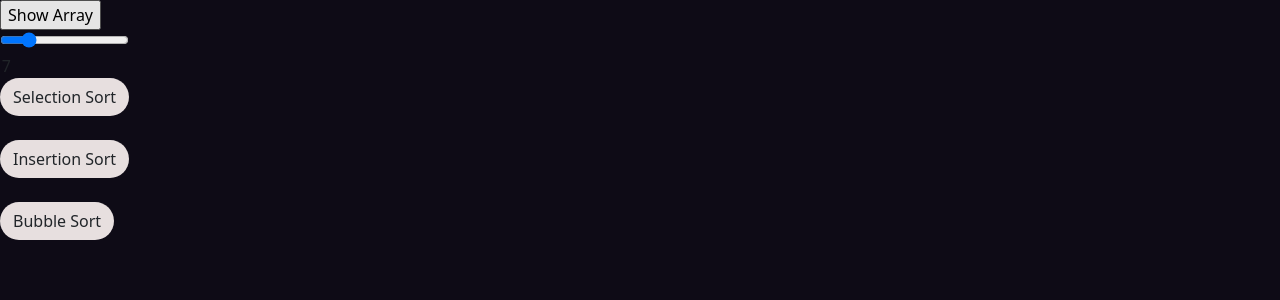
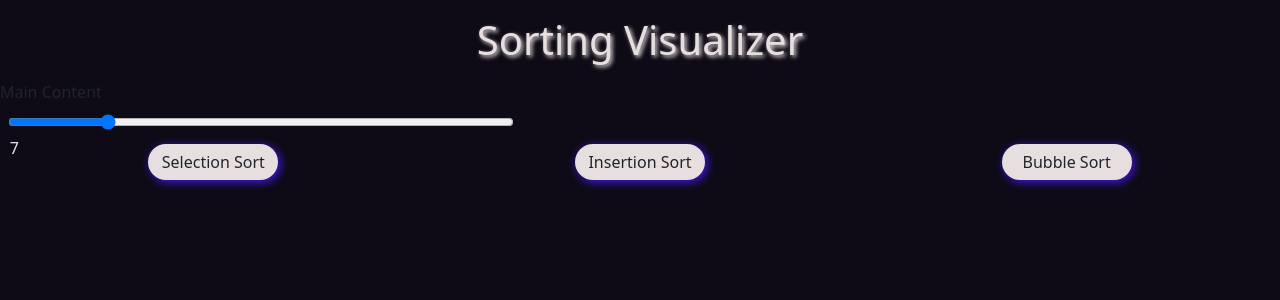
Before and after one commit to vngarg/Sorting-Visualizer, a React (Create React App) app: page / in a window 1280 px wide. Shown: the top 300 px of the page. Built offline with nearby package versions, Linux system fonts and the light colour scheme.

Commit message:
Added a good amount of styling

```diff
--- a/src/App.css
+++ b/src/App.css
@@ -1,9 +1,18 @@
 @import './colors.css';
+
 body {
     background-color: var(--background-color);
 }
 
 .btn {
-    background-color: var(--button-color);
+    background-color: var(--whiteShade);
     border-radius: 22px;
+    border: none;
+    width: 130px;
+    transition: transform 0.4s;
+    box-shadow: 2px 2px 10px var(--blueShade);
 }
+
+.btn:hover {
+    transform: translate(4px, -4px)
+}
--- a/src/App.js
+++ b/src/App.js
@@ -1,30 +1,29 @@
 import "./App.css";
-import { useDispatch, useSelector } from "react-redux";
-import { showArray } from "./actinos/array-operations";
 import Slider from "./components/slider";
 import SelectionSort from "./sorting/selection-sort/selection";
-import InsertionSort from './sorting/insertion-sort/insertion';
+import InsertionSort from "./sorting/insertion-sort/insertion";
 import Bubble from "./sorting/bubble-sort/Bubble";
+import './index.css';
 
 function App() {
-  const dispatch = useDispatch();
-  const array = useSelector((state) => state.arr.array); // this variable stores the value of global state i.e. contains array.
-
-  function show() {
-    console.log(array);
-  }
-
   return (
     <div className="App">
-      <input type="button" value="Show Array" onClick={show} />
-      <br />
+      <h1 className='heading text-center mt-3 mb-3'>Sorting Visualizer</h1>
+      <div className='mainDiv'>Main Content</div>
       <Slider />
-      <br />
-      <SelectionSort />
-      <br />
-      <InsertionSort />
-      <br />
-      <Bubble />
+      <div className="container-fluid text-center mb-5 buttonGroup">
+        <div className="row">
+          <div className="col-lg-4">
+            <SelectionSort />
+          </div>
+          <div className="col-lg-4">
+            <InsertionSort />
+          </div>
+          <div className="col-lg-4">
+            <Bubble />
+          </div>
+        </div>
+      </div>
     </div>
   );
 }
--- a/src/colors.css
+++ b/src/colors.css
@@ -1,4 +1,6 @@
 :root {
     --background-color: #0E0B16;
-    --button-color: #E7DFDF;
+    --whiteShade: #E7DFDF;
+    --blueShade: #4717F6;
+    --purpleShade: #A239CA;
 }
--- a/src/components/slider/index.js
+++ b/src/components/slider/index.js
@@ -15,16 +15,17 @@ export default function Slider() {
   });
 
   return (
-    <div className="slider-parent">
+    <div className="slider-parent m-2">
       <input
+        className="slider"
         type="range"
         min="4"
         max="20"
         value={value}
         onChange={({ target: { value: radius } }) => {
-            onChange(radius);
-            dispatch(UpdateArray(Number(radius)));
-          }}
+          onChange(radius);
+          dispatch(UpdateArray(Number(radius)));
+        }}
       />
       <div className="buble">{value}</div>
     </div>
--- a/src/components/slider/styles.css
+++ b/src/components/slider/styles.css
@@ -1,7 +1,14 @@
+@import '../../colors.css';
+
 .slider-parent {
   position: relative;
 }
 
 .buble {
   position: absolute;
+  color: var(--whiteShade);
 }
+
+.slider {
+  width: 40%;
+}
--- /dev/null
+++ b/src/index.css
@@ -0,0 +1,12 @@
+/* This file contains the CSS for the App.js file. It contains the CSS that will only be used in the App.js file. */
+@import './colors.css';
+
+.buttonGroup {
+    position: relative;
+    bottom: 0;
+}
+
+.heading {
+    color: var(--whiteShade);
+    text-shadow: 2px 2px 4px;
+}
```
Also changed, not shown: 2 other files (tests, documents, lock files or other folders).
